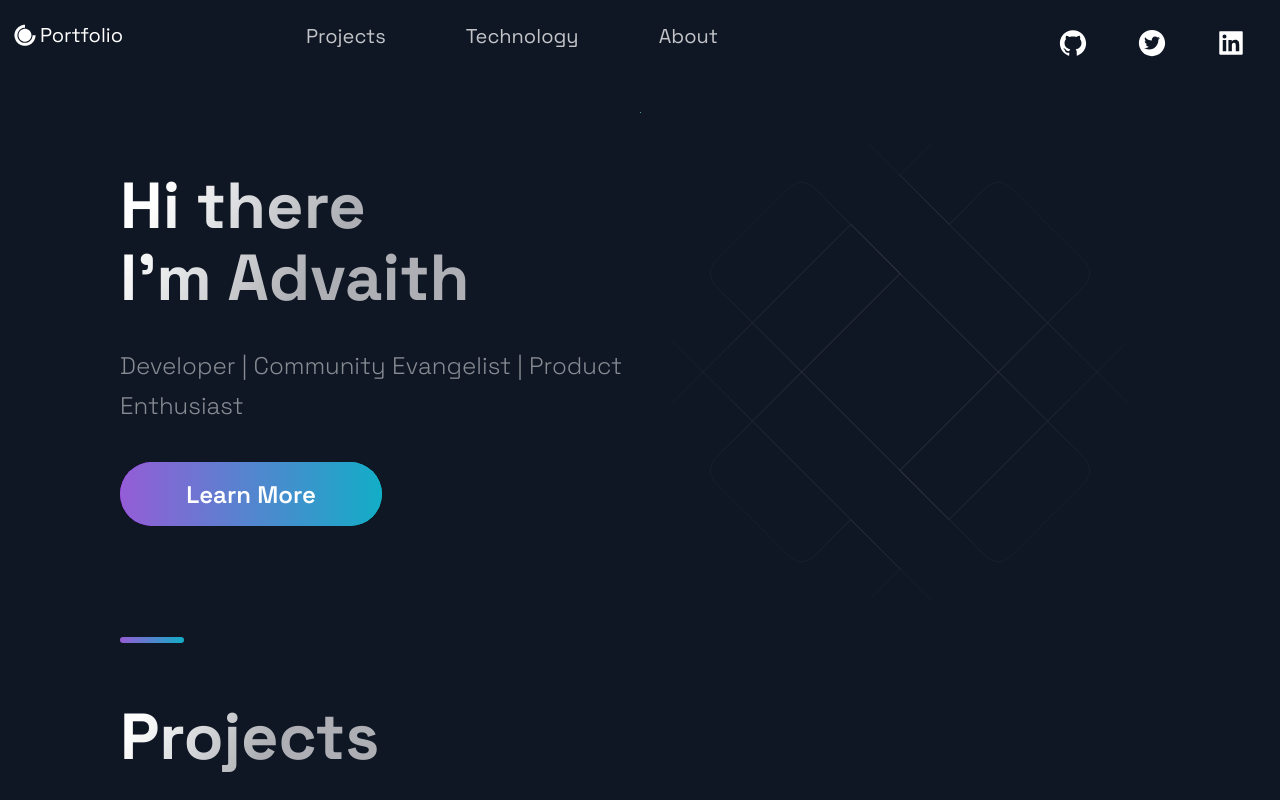
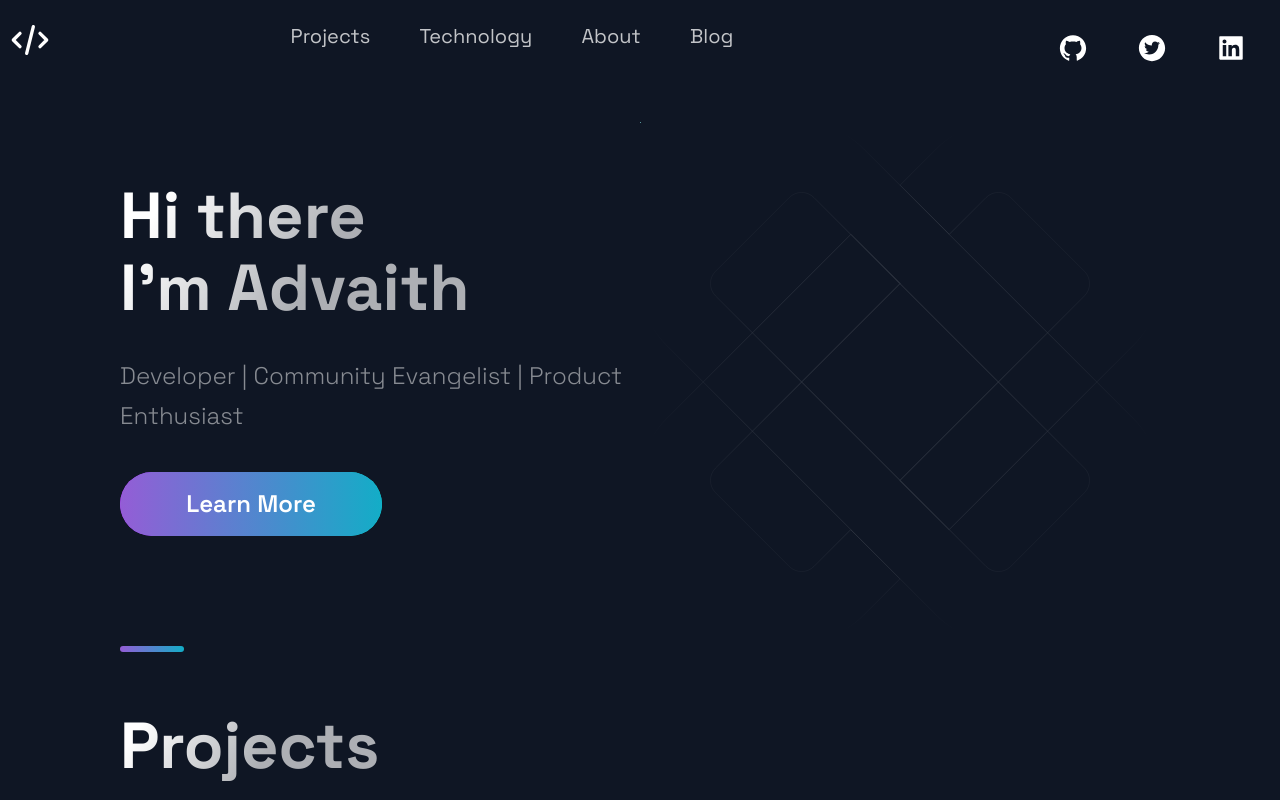
Before and after one commit to advaith-unnikrishnan/portfolio, a Next.js app: page / in a window 1280 px wide. Shown: the top 800 px of the page. Built offline with nearby package versions, Linux system fonts and the light colour scheme.

Commit message:
[FEAT] : Add blog

```diff
--- a/src/components/Header/Header.js
+++ b/src/components/Header/Header.js
@@ -1,7 +1,7 @@
 import Link from "next/link";
 import React from "react";
 import { AiFillGithub, AiFillInstagram, AiFillLinkedin, AiFillTwitterCircle } from "react-icons/ai";
-import { DiCssdeck } from "react-icons/di";
+import { HiOutlineCode } from "react-icons/hi";
 
 import {
   Container,
@@ -18,8 +18,7 @@ const Header = () => (
     <Div1>
       <Link href="/">
         <a style={{ display: "flex", alignItems: "center", color: "white", marginBottom:"20px"}}>
-          <DiCssdeck size="3rem" />
-          <Span>Portfolio</Span>
+          <HiOutlineCode size="4rem" />
         </a>
       </Link>
     </Div1>
@@ -39,6 +38,11 @@ const Header = () => (
           <NavLink>About</NavLink>
         </Link>
       </li>
+      <li>
+        <Link href="https://blog.advaith.co" passHref>
+          <NavLink>Blog</NavLink>
+        </Link>
+      </li>
     </Div2>
 
     <Div3>
```
